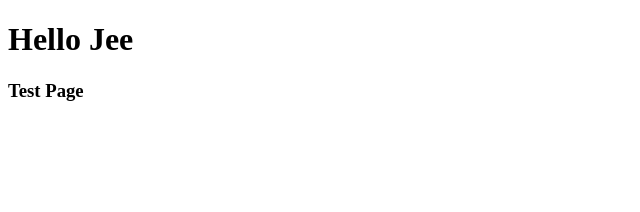
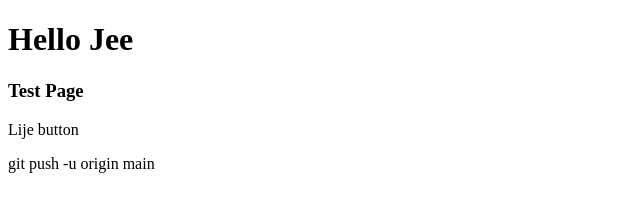
Before and after one commit to Rohitkumar2003/GithubUsingGit, a plain HTML site: page index.html in a window 1280 px wide. Shown: the whole page, without its empty margins (0-640 px from the left). Drawn offline with Linux system fonts and the light colour scheme.

Commit message:
Create added like functionallity

```diff
--- a/index.html
+++ b/index.html
@@ -10,5 +10,9 @@
 <h1>Hello Jee </h1>
 <h3>Test Page </h3>
 
+<p>Lije button </p>
+
 </body>
 </html>
+
+git push -u origin main
```
Also changed, not shown: 1 other file.
